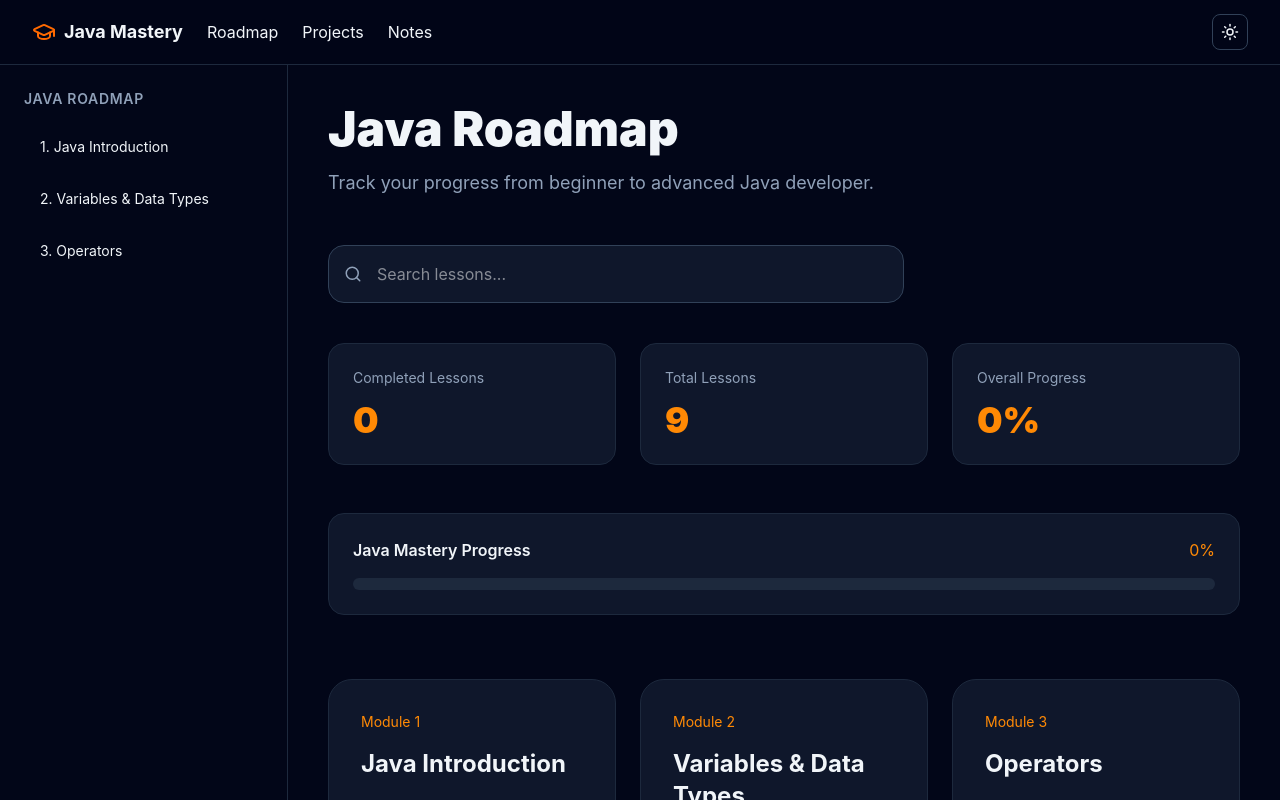
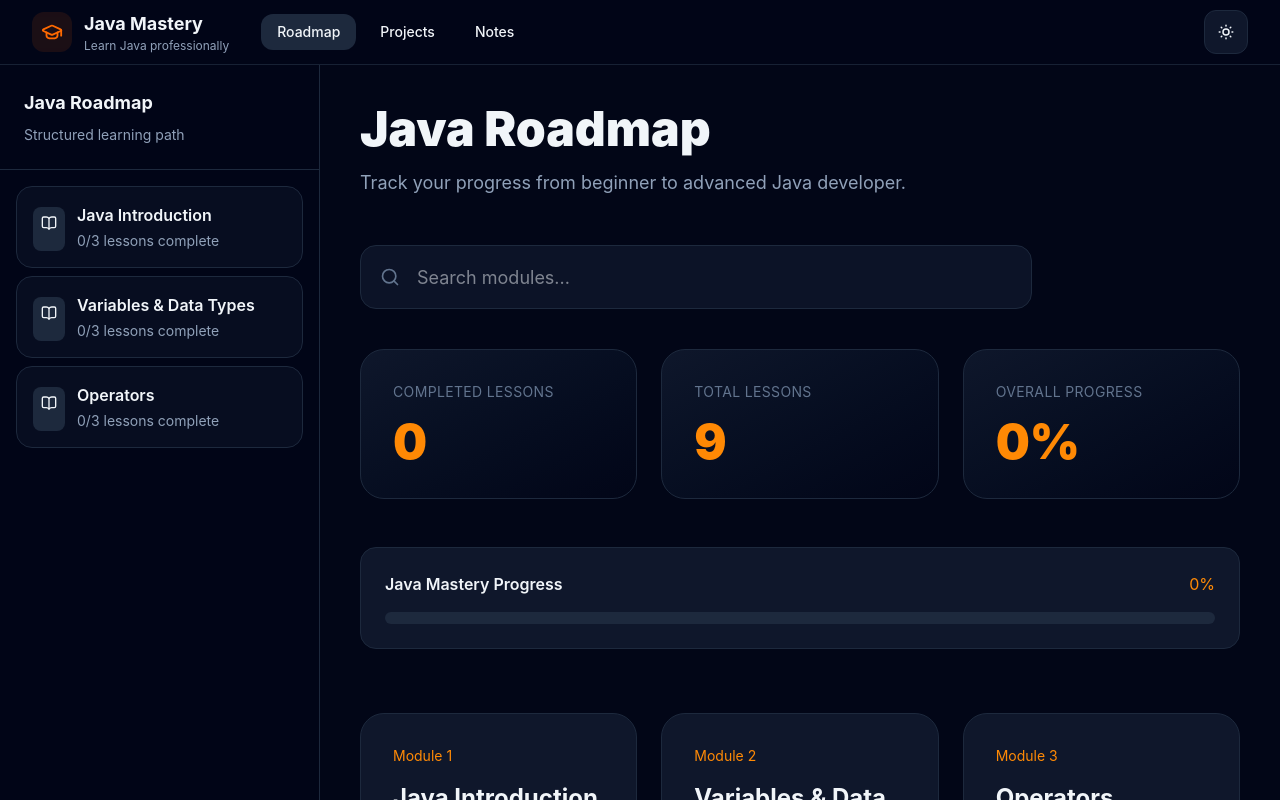
Before and after one commit to Arpitsingh16/java-mastery-platform, a React (Vite) app: page /java-mastery-platform/roadmap in a window 1280 px wide. Shown: the top 800 px of the page. Built offline with nearby package versions, Linux system fonts and the light colour scheme.

Commit message:
Refine professional UI system

```diff
--- a/src/components/layout/LayoutWrapper.jsx
+++ b/src/components/layout/LayoutWrapper.jsx
@@ -0,0 +1,9 @@
+export default function LayoutWrapper({
+  children,
+}) {
+  return (
+    <div className="mx-auto w-full max-w-7xl px-4 sm:px-6 lg:px-8">
+      {children}
+    </div>
+  )
+}
--- a/src/components/layout/Navbar.jsx
+++ b/src/components/layout/Navbar.jsx
@@ -1,4 +1,4 @@
-import { Link } from 'react-router-dom'
+import { Link, NavLink } from 'react-router-dom'
 
 import {
   Menu,
@@ -10,53 +10,95 @@ import ThemeToggle from './ThemeToggle'
 export default function Navbar({
   toggleSidebar,
 }) {
+  const navItems = [
+    {
+      name: 'Roadmap',
+      path: '/roadmap',
+    },
+
+    {
+      name: 'Projects',
+      path: '/projects',
+    },
+
+    {
+      name: 'Notes',
+      path: '/notes',
+    },
+  ]
+
   return (
-    <header className="sticky top-0 z-50 border-b border-slate-800 bg-slate-950/90 backdrop-blur-md">
+    <header
+      className="
+        sticky top-0 z-50
+        border-b border-slate-800/80
+        bg-slate-950/80
+        backdrop-blur-xl
+      "
+    >
+      <div className="mx-auto flex h-16 max-w-[1600px] items-center justify-between px-4 lg:px-8">
 
-      <div className="flex h-16 items-center justify-between px-4 lg:px-8">
-
-        <div className="flex items-center gap-6">
+        <div className="flex items-center gap-8">
 
           <button
             onClick={toggleSidebar}
-            className="lg:hidden"
+            className="
+              rounded-lg p-2 transition
+              hover:bg-slate-800 lg:hidden
+            "
           >
-            <Menu size={24} />
+            <Menu size={22} />
           </button>
 
           <Link
             to="/"
-            className="flex items-center gap-2"
+            className="flex items-center gap-3"
           >
-            <GraduationCap className="text-orange-500" />
+            <div
+              className="
+                flex h-10 w-10 items-center
+                justify-center rounded-xl
+                bg-orange-500/10
+              "
+            >
+              <GraduationCap
+                className="text-orange-500"
+                size={22}
+              />
+            </div>
 
-            <span className="text-lg font-bold">
-              Java Mastery
-            </span>
+            <div>
+              <div className="text-lg font-bold">
+                Java Mastery
+              </div>
+
+              <div className="text-xs text-slate-400">
+                Learn Java professionally
+              </div>
+            </div>
           </Link>
 
-          <nav className="hidden gap-6 lg:flex">
+          <nav className="hidden items-center gap-2 lg:flex">
 
-            <Link
-              to="/roadmap"
-              className="text-slate-300 hover:text-orange-400"
-            >
-              Roadmap
-            </Link>
-
-            <Link
-              to="/projects"
-              className="text-slate-300 hover:text-orange-400"
-            >
-              Projects
-            </Link>
-
-            <Link
-              to="/notes"
-              className="text-slate-300 hover:text-orange-400"
-            >
-              Notes
-            </Link>
+            {navItems.map((item) => (
+              <NavLink
+                key={item.path}
+                to={item.path}
+                className={({ isActive }) =>
+                  `
+                  rounded-xl px-4 py-2
+                  text-sm font-medium transition
+                  ${
+                    isActive
+                      ? 'bg-slate-800 text-white'
+                      : 'text-slate-400 hover:bg-slate-900 hover:text-white'
+                  }
+                  `
+                }
+              >
+                {item.name}
+              </NavLink>
+            ))}
           </nav>
         </div>
 
--- a/src/components/layout/Sidebar.jsx
+++ b/src/components/layout/Sidebar.jsx
@@ -1,37 +1,108 @@
 import { NavLink } from 'react-router-dom'
+
+import {
+  BookOpen,
+  CheckCircle2,
+} from 'lucide-react'
 
 import { modules } from '../../data/modules'
 
+import useProgress from '../../hooks/useProgress'
+
 export default function Sidebar() {
+  const { completedLessons } =
+    useProgress()
+
   return (
-    <aside className="hidden lg:flex w-72 flex-col border-r border-slate-800 bg-slate-950">
+    <aside
+      className="
+        hidden lg:flex
+        h-[calc(100vh-64px)]
+        w-80 flex-col
+        border-r border-slate-800
+        bg-slate-950/80
+        backdrop-blur-xl
+      "
+    >
+      <div className="border-b border-slate-800 p-6">
 
-      <div className="p-6">
-
-        <h2 className="mb-4 text-sm font-semibold uppercase tracking-wider text-slate-400">
+        <h2 className="text-lg font-bold">
           Java Roadmap
         </h2>
 
+        <p className="mt-2 text-sm text-slate-400">
+          Structured learning path
+        </p>
+      </div>
+
+      <div className="flex-1 overflow-y-auto p-4">
+
         <nav className="space-y-2">
 
-          {modules.map((module) => (
+          {modules.map((module) => {
+            const completed =
+              module.lessons.filter(
+                (lesson) =>
+                  completedLessons.includes(
+                    lesson.slug
+                  )
+              ).length
+
+            return (
               <NavLink
                 key={module.id}
                 to={`/module/${module.id}`}
                 className={({ isActive }) =>
                   `
-                block rounded-lg px-4 py-3 text-sm transition
+                  group block rounded-2xl
+                  border p-4 transition
                   ${
                     isActive
-                    ? 'bg-orange-500 text-white'
-                    : 'text-slate-300 hover:bg-slate-800'
+                      ? 'border-orange-500 bg-orange-500/10'
+                      : 'border-slate-800 bg-slate-900/50 hover:border-slate-700'
                   }
                   `
                 }
               >
-              {module.id}. {module.title}
+                <div className="flex items-start justify-between">
+
+                  <div className="flex gap-3">
+
+                    <div
+                      className="
+                        mt-1 rounded-lg
+                        bg-slate-800 p-2
+                      "
+                    >
+                      <BookOpen size={16} />
+                    </div>
+
+                    <div>
+                      <div className="font-semibold">
+                        {module.title}
+                      </div>
+
+                      <div className="mt-1 text-sm text-slate-400">
+                        {completed}/
+                        {
+                          module.lessons
+                            .length
+                        } lessons complete
+                      </div>
+                    </div>
+                  </div>
+
+                  {completed ===
+                    module.lessons.length && (
+                    <CheckCircle2
+                      className="text-green-500"
+                      size={18}
+                    />
+                  )}
+                </div>
               </NavLink>
-          ))}
+            )
+          })}
         </nav>
       </div>
     </aside>
--- a/src/components/layout/ThemeToggle.jsx
+++ b/src/components/layout/ThemeToggle.jsx
@@ -1,28 +1,55 @@
-import { Moon, Sun } from 'lucide-react'
-import { useEffect, useState } from 'react'
+import {
+  Moon,
+  SunMedium,
+} from 'lucide-react'
+
+import {
+  useEffect,
+  useState,
+} from 'react'
 
 export default function ThemeToggle() {
-  const [darkMode, setDarkMode] = useState(true)
+  const [darkMode, setDarkMode] =
+    useState(true)
 
   useEffect(() => {
-    const savedTheme = localStorage.getItem('theme')
+    const savedTheme =
+      localStorage.getItem('theme')
 
     if (savedTheme === 'light') {
-      document.documentElement.classList.remove('dark')
+      document.documentElement.classList.remove(
+        'dark'
+      )
+
       setDarkMode(false)
     } else {
-      document.documentElement.classList.add('dark')
+      document.documentElement.classList.add(
+        'dark'
+      )
+
       setDarkMode(true)
     }
   }, [])
 
   function toggleTheme() {
     if (darkMode) {
-      document.documentElement.classList.remove('dark')
-      localStorage.setItem('theme', 'light')
+      document.documentElement.classList.remove(
+        'dark'
+      )
+
+      localStorage.setItem(
+        'theme',
+        'light'
+      )
     } else {
-      document.documentElement.classList.add('dark')
-      localStorage.setItem('theme', 'dark')
+      document.documentElement.classList.add(
+        'dark'
+      )
+
+      localStorage.setItem(
+        'theme',
+        'dark'
+      )
     }
 
     setDarkMode(!darkMode)
@@ -31,9 +58,20 @@ export default function ThemeToggle() {
   return (
     <button
       onClick={toggleTheme}
-      className="rounded-lg border border-slate-700 p-2 hover:bg-slate-800 transition"
+      className="
+        flex h-11 w-11 items-center
+        justify-center rounded-xl
+        border border-slate-800
+        bg-slate-900 transition
+        hover:border-slate-700
+        hover:bg-slate-800
+      "
     >
-      {darkMode ? <Sun size={18} /> : <Moon size={18} />}
+      {darkMode ? (
+        <SunMedium size={18} />
+      ) : (
+        <Moon size={18} />
+      )}
     </button>
   )
 }
--- a/src/components/ui/SearchBar.jsx
+++ b/src/components/ui/SearchBar.jsx
@@ -5,25 +5,31 @@ export default function SearchBar({
   setSearch,
 }) {
   return (
-    <div className="relative w-full max-w-xl">
+    <div className="relative w-full max-w-2xl">
 
       <Search
-        className="absolute left-4 top-1/2 -translate-y-1/2 text-slate-400"
-        size={18}
+        className="
+          absolute left-5 top-1/2
+          -translate-y-1/2
+          text-slate-500
+        "
+        size={20}
       />
 
       <input
         type="text"
-        placeholder="Search lessons..."
+        placeholder="Search modules..."
         value={search}
         onChange={(e) =>
           setSearch(e.target.value)
         }
         className="
-          w-full rounded-2xl border border-slate-700
-          bg-slate-900 py-4 pl-12 pr-4
-          text-white outline-none
-          transition focus:border-orange-500
+          h-16 w-full rounded-2xl
+          border border-slate-800
+          bg-slate-900/80
+          pl-14 pr-6 text-lg
+          outline-none transition
+          focus:border-orange-500
         "
       />
     </div>
--- a/src/components/ui/StatCard.jsx
+++ b/src/components/ui/StatCard.jsx
@@ -3,13 +3,21 @@ export default function StatCard({
   value,
 }) {
   return (
-    <div className="rounded-2xl border border-slate-800 bg-slate-900 p-6">
-
-      <div className="text-sm text-slate-400">
+    <div
+      className="
+        rounded-3xl border
+        border-slate-800
+        bg-gradient-to-br
+        from-slate-900
+        to-slate-950
+        p-8
+      "
+    >
+      <div className="text-sm uppercase tracking-wide text-slate-500">
         {title}
       </div>
 
-      <div className="mt-3 text-4xl font-black text-orange-400">
+      <div className="mt-4 text-5xl font-black text-orange-400">
         {value}
       </div>
     </div>
--- a/src/layouts/MainLayout.jsx
+++ b/src/layouts/MainLayout.jsx
@@ -4,11 +4,14 @@ import Navbar from '../components/layout/Navbar'
 import Sidebar from '../components/layout/Sidebar'
 import MobileSidebar from '../components/layout/MobileSidebar'
 
-export default function MainLayout({ children }) {
-  const [sidebarOpen, setSidebarOpen] = useState(false)
+export default function MainLayout({
+  children,
+}) {
+  const [sidebarOpen, setSidebarOpen] =
+    useState(false)
 
   return (
-    <div className="min-h-screen bg-slate-950 text-slate-100">
+    <div className="min-h-screen bg-[#020617] text-slate-100">
 
       <Navbar
         toggleSidebar={() =>
@@ -27,8 +30,16 @@ export default function MainLayout({ children }) {
 
         <Sidebar />
 
-        <main className="flex-1 p-6 lg:p-10">
-          {children}
+        <main
+          className="
+            min-h-[calc(100vh-64px)]
+            flex-1
+            overflow-x-hidden
+          "
+        >
+          <div className="mx-auto w-full max-w-7xl px-6 py-10 lg:px-10">
+            {children}
+          </div>
         </main>
       </div>
     </div>
```
Lines whose indentation alone changed are shown as unchanged.
